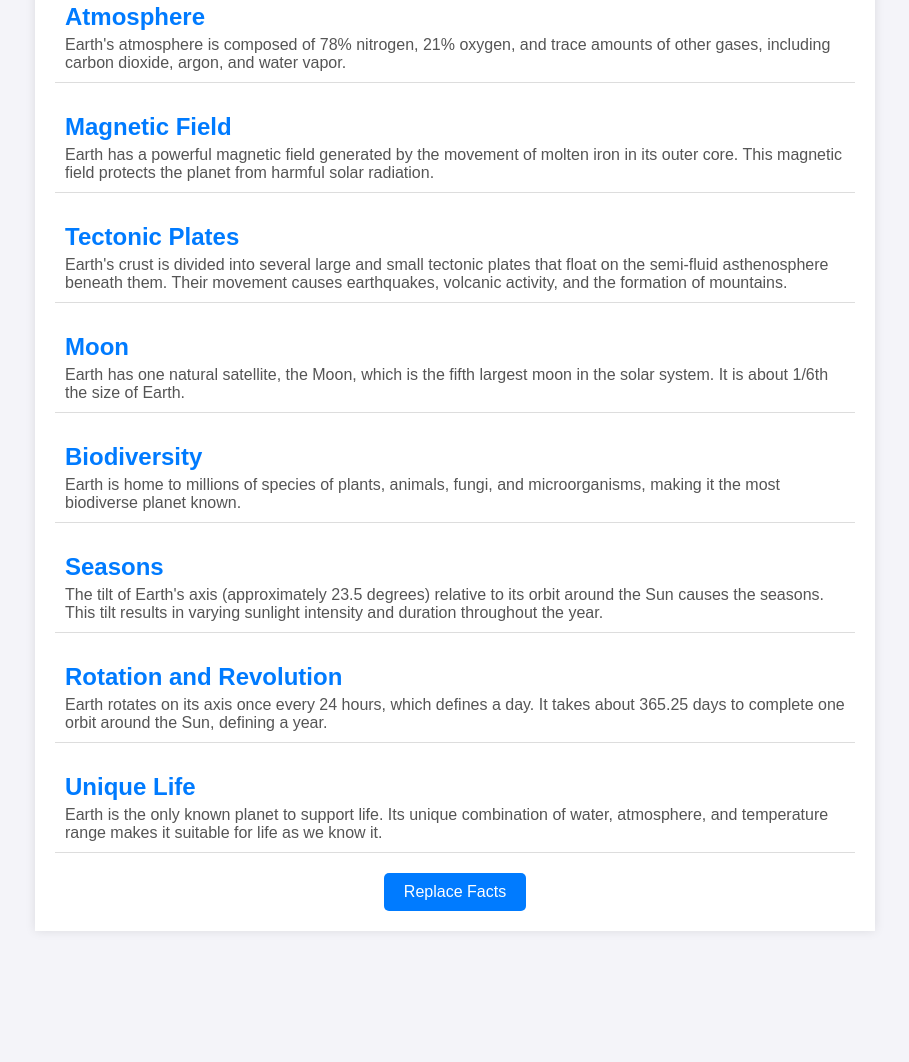
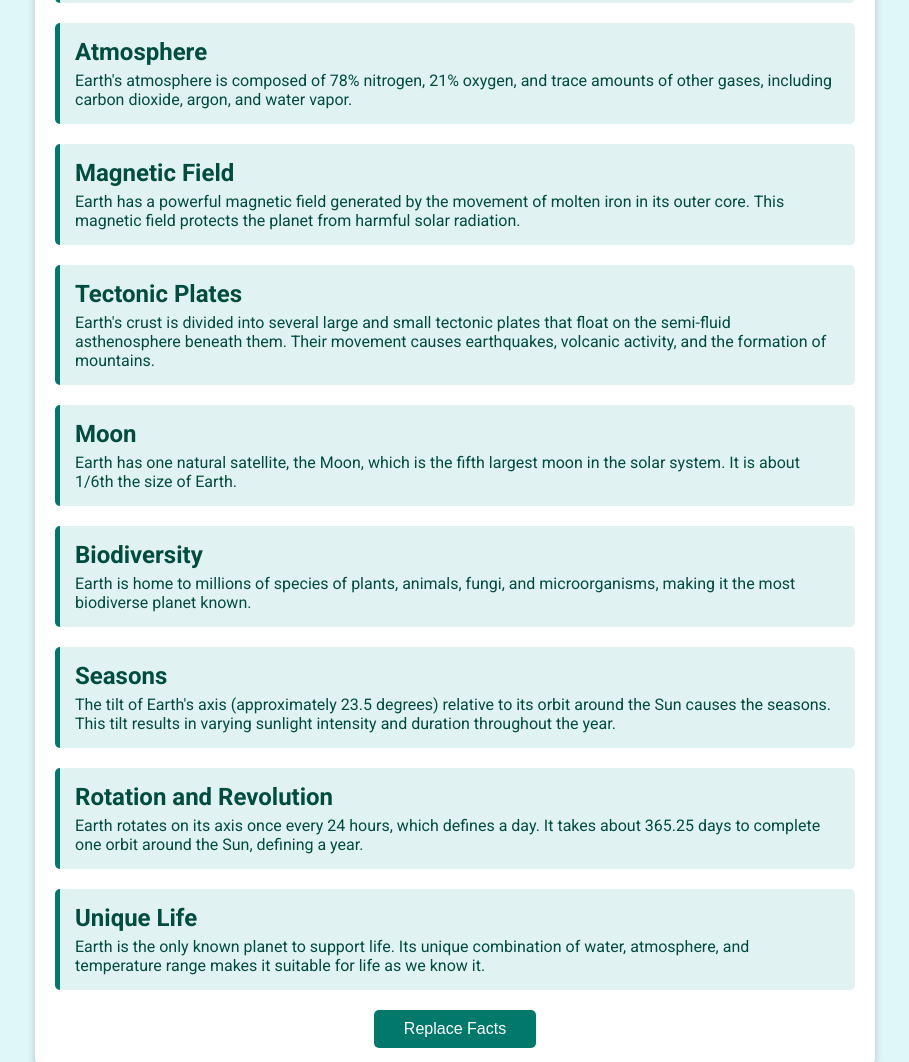
Before and after one commit to rajayush01/Earth-Facts, a plain HTML site: page index.html in a window 1280 px wide. Shown: the part 359-1421 px from the top of the page, without its empty margins (185-1094 px from the left). Before the commit the page ends 1340 px from the top, so only its background shows below. Drawn offline with Linux system fonts and the light colour scheme.

Commit message:
Update index.html

```diff
--- a/index.html
+++ b/index.html
@@ -5,40 +5,55 @@
     <meta name="viewport" content="width=device-width, initial-scale=1.0">
     <title>Facts About Earth</title>
     <style>
+        @import url('https://fonts.googleapis.com/css2?family=Roboto:wght@400;700&display=swap');
+
         body {
-            font-family: Arial, sans-serif;
+            font-family: 'Roboto', sans-serif;
             margin: 0;
             padding: 0;
-            background-color: #f4f4f9;
+            background-color: #e0f7fa;
+            color: #004d40;
+            overflow-x: hidden;
         }
 
         .container {
             max-width: 800px;
             margin: 50px auto;
             padding: 20px;
-            background-color: #fff;
-            box-shadow: 0 0 10px rgba(0, 0, 0, 0.1);
+            background-color: #ffffff;
+            border-radius: 10px;
+            box-shadow: 0 4px 8px rgba(0, 0, 0, 0.2);
+            transform: translateY(0);
+            animation: slideIn 0.5s ease-out;
         }
 
         h1 {
             text-align: center;
-            color: #333;
+            color: #00796b;
+            margin-bottom: 30px;
         }
 
         .fact {
             margin-bottom: 20px;
-            padding: 10px;
-            border-bottom: 1px solid #ddd;
+            padding: 15px;
+            border-left: 5px solid #00796b;
+            background-color: #e0f2f1;
+            border-radius: 5px;
+            transition: transform 0.3s ease;
+        }
+
+        .fact:hover {
+            transform: scale(1.02);
         }
 
         .fact h2 {
             margin: 0;
-            color: #007BFF;
+            color: #004d40;
         }
 
         .fact p {
             margin: 5px 0 0;
-            color: #555;
+            color: #004d40;
         }
 
         .button-container {
@@ -47,17 +62,30 @@
         }
 
         button {
-            padding: 10px 20px;
+            padding: 10px 30px;
             font-size: 16px;
-            color: #fff;
-            background-color: #007BFF;
+            color: #ffffff;
+            background-color: #00796b;
             border: none;
             border-radius: 5px;
             cursor: pointer;
+            transition: background-color 0.3s ease, transform 0.3s ease;
         }
 
         button:hover {
-            background-color: #0056b3;
+            background-color: #004d40;
+            transform: translateY(-2px);
+        }
+
+        @keyframes slideIn {
+            from {
+                transform: translateY(50px);
+                opacity: 0;
+            }
+            to {
+                transform: translateY(0);
+                opacity: 1;
+            }
         }
     </style>
 </head>
@@ -126,7 +154,6 @@
         }
 
         function replaceFacts() {
-            // Replace the facts array with new facts or modify existing ones
             const newFacts = [
                 {
                     fact: "Continents",
@@ -170,12 +197,10 @@
                 }
             ];
 
-            // Update the facts array and display the new facts
             facts.splice(0, facts.length, ...newFacts);
             displayFacts();
         }
 
-        // Initial display of facts
         displayFacts();
     </script>
 </body>
```
